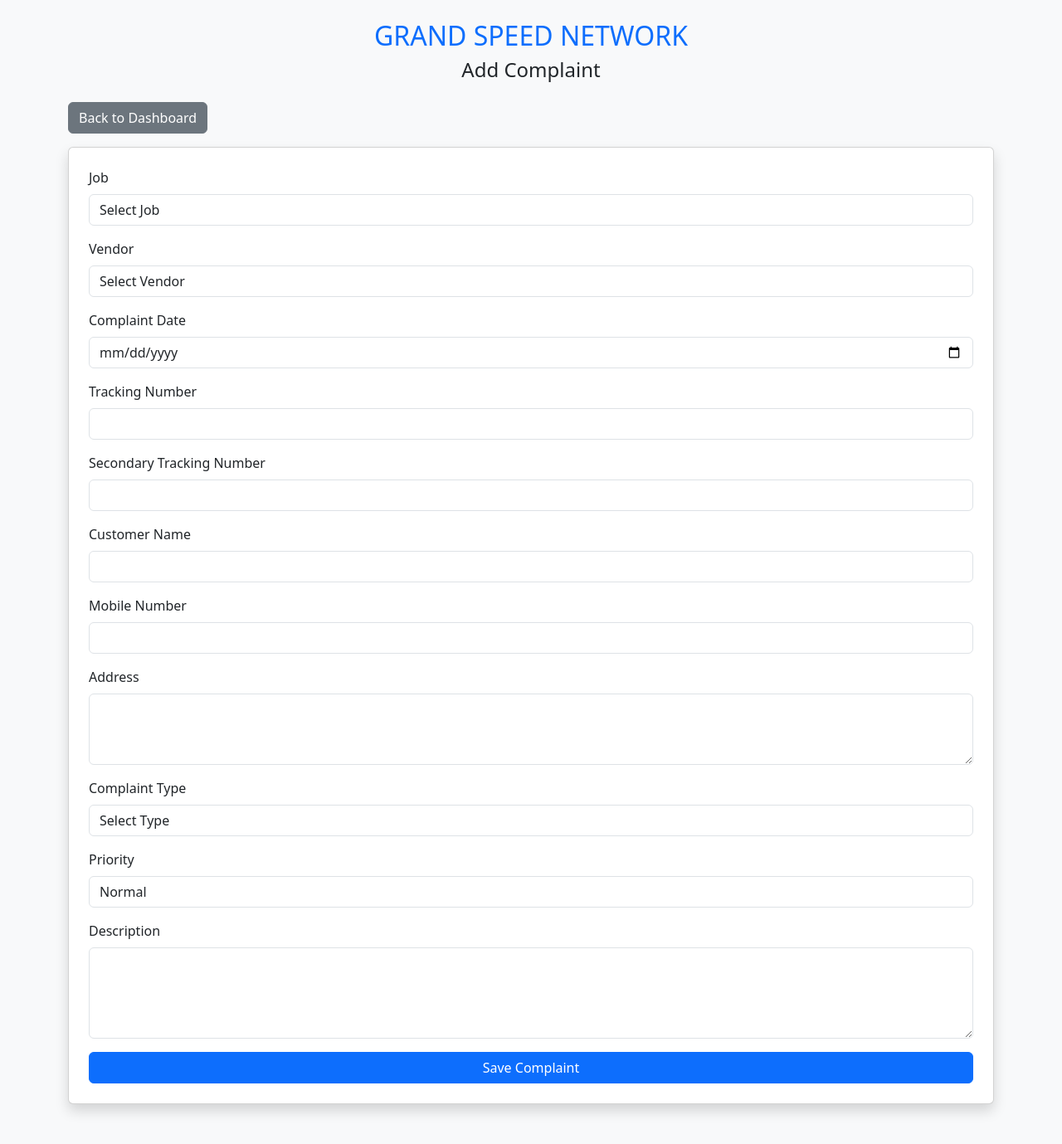
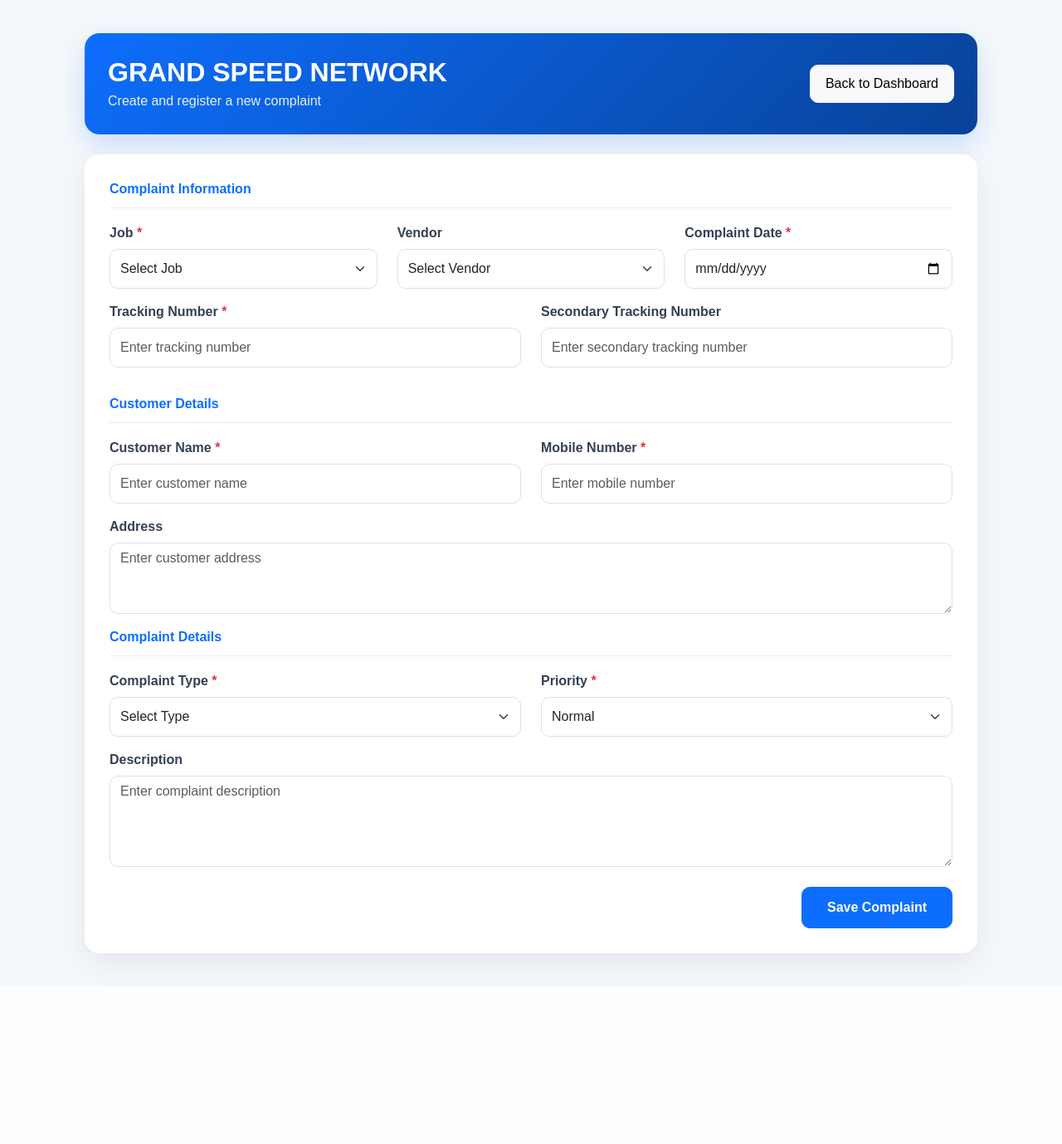
Before and after one commit to localgrowdigital-tech/gsn-complaints, a PHP site: page /add-complaint.php in a window 1280 px wide. Shown: the whole page at 83% size. After the commit the page ends 1169 px from the top, so only its background shows below. Run offline with PHP 8.4, Linux system fonts and the light colour scheme; the visitor is signed in with stand-in values (Sample User, id 1); data that the repository does not hold is empty.

Commit message:
Modernize add complaint form

```diff
--- a/add-complaint.php
+++ b/add-complaint.php
@@ -190,84 +190,304 @@ if (!isset($error)) {
 ?>
 
 <!DOCTYPE html>
-<html>
+<html lang="en">
 <head>
-    <title>Add Complaint</title>
-    <link href="https://cdn.jsdelivr.net/npm/bootstrap@5.3.3/dist/css/bootstrap.min.css" rel="stylesheet">
+    <meta charset="UTF-8">
+    <meta name="viewport" content="width=device-width, initial-scale=1.0">
+
+    <title>Add Complaint - GSN</title>
+
+    <link
+        href="https://cdn.jsdelivr.net/npm/bootstrap@5.3.3/dist/css/bootstrap.min.css"
+        rel="stylesheet"
+    >
+
+    <style>
+        body {
+            background: #f4f7fb;
+            font-family: Arial, sans-serif;
+        }
+
+        .page-wrapper {
+            max-width: 1100px;
+            margin: 40px auto;
+        }
+
+        .page-header {
+            background: linear-gradient(135deg, #0d6efd, #084298);
+            color: white;
+            border-radius: 18px;
+            padding: 28px;
+            box-shadow: 0 12px 30px rgba(13, 110, 253, 0.18);
+            margin-bottom: 24px;
+        }
+
+        .page-header h2 {
+            font-weight: 700;
+            margin-bottom: 4px;
+        }
+
+        .page-header p {
+            margin: 0;
+            opacity: 0.9;
+        }
+
+        .form-card {
+            background: white;
+            border: none;
+            border-radius: 18px;
+            padding: 30px;
+            box-shadow: 0 12px 35px rgba(0, 0, 0, 0.07);
+        }
+
+        .section-title {
+            font-size: 16px;
+            font-weight: 700;
+            color: #0d6efd;
+            margin-bottom: 18px;
+            padding-bottom: 10px;
+            border-bottom: 1px solid #e9ecef;
+        }
+
+        .form-label {
+            font-weight: 600;
+            color: #344054;
+            margin-bottom: 7px;
+        }
+
+        .form-control,
+        .form-select {
+            min-height: 48px;
+            border-radius: 10px;
+            border: 1px solid #dce2ea;
+        }
+
+        textarea.form-control {
+            min-height: auto;
+        }
+
+        .form-control:focus,
+        .form-select:focus {
+            border-color: #0d6efd;
+            box-shadow: 0 0 0 4px rgba(13, 110, 253, 0.10);
+        }
+
+        .btn-back {
+            border-radius: 10px;
+            padding: 10px 18px;
+        }
+
+        .btn-save {
+            min-height: 50px;
+            border-radius: 10px;
+            font-weight: 700;
+            padding-left: 30px;
+            padding-right: 30px;
+        }
+
+        .required {
+            color: #dc3545;
+        }
+
+        .alert {
+            border-radius: 12px;
+        }
+
+        @media (max-width: 768px) {
+            .page-wrapper {
+                margin: 20px auto;
+            }
+
+            .page-header,
+            .form-card {
+                border-radius: 14px;
+            }
+
+            .form-card {
+                padding: 20px;
+            }
+
+            .btn-save {
+                width: 100%;
+            }
+        }
+    </style>
 </head>
 
-<body class="bg-light">
+<body>
 
-<div class="container mt-4 mb-5">
+<div class="container page-wrapper">
 
-    <h2 class="text-center text-primary">GRAND SPEED NETWORK</h2>
-    <h4 class="text-center mb-4">Add Complaint</h4>
+    <div class="page-header d-flex flex-column flex-md-row justify-content-between align-items-md-center gap-3">
 
-    <a href="dashboard.php" class="btn btn-secondary mb-3">Back to Dashboard</a>
+        <div>
+            <h2>GRAND SPEED NETWORK</h2>
+            <p>Create and register a new complaint</p>
+        </div>
 
-    <?php
-    if (isset($success)) {
-        echo "<div class='alert alert-success'>$success</div>";
-    }
-    if (isset($error)) {
-        echo "<div class='alert alert-danger'>$error</div>";
-    }
-    ?>
+        <a href="dashboard.php" class="btn btn-light btn-back">
+            Back to Dashboard
+        </a>
 
-    <form method="POST" class="card p-4 shadow">
+    </div>
 
-        <label class="form-label">Job</label>
+    <?php if (isset($success)) { ?>
+        <div class="alert alert-success">
+            <?php echo htmlspecialchars($success); ?>
+        </div>
+    <?php } ?>
 
-        <select name="job_id" class="form-control mb-3" required>
+    <?php if (isset($error)) { ?>
+        <div class="alert alert-danger">
+            <?php echo htmlspecialchars($error); ?>
+        </div>
+    <?php } ?>
 
+    <form method="POST" class="form-card">
+
+        <div class="section-title">
+            Complaint Information
+        </div>
+
+        <div class="row">
+
+            <div class="col-md-4 mb-3">
+                <label class="form-label">
+                    Job <span class="required">*</span>
+                </label>
+
+                <select name="job_id" class="form-select" required>
                     <option value="">Select Job</option>
 
-        <?php while($job = mysqli_fetch_assoc($jobs)) { ?>
+                    <?php while ($job = mysqli_fetch_assoc($jobs)) { ?>
+                        <option value="<?php echo (int)$job['id']; ?>">
+                            <?php echo htmlspecialchars($job['job_name']); ?>
+                        </option>
+                    <?php } ?>
+                </select>
+            </div>
 
-        <option value="<?php echo $job['id']; ?>">
-        <?php echo $job['job_name']; ?>
-        </option>
+            <div class="col-md-4 mb-3">
+                <label class="form-label">
+                    Vendor
+                </label>
 
-        <?php } ?>
-
-        </select>
-
-        <label class="form-label">Vendor</label>
-
-<select name="vendor_id" class="form-control mb-3">
-
+                <select name="vendor_id" class="form-select">
                     <option value="">Select Vendor</option>
 
-    <?php while($vendor = mysqli_fetch_assoc($vendors)) { ?>
+                    <?php while ($vendor = mysqli_fetch_assoc($vendors)) { ?>
+                        <option value="<?php echo (int)$vendor['id']; ?>">
+                            <?php echo htmlspecialchars($vendor['vendor_name']); ?>
+                        </option>
+                    <?php } ?>
+                </select>
+            </div>
 
-        <option value="<?php echo $vendor['id']; ?>">
-            <?php echo $vendor['vendor_name']; ?>
-        </option>
+            <div class="col-md-4 mb-3">
+                <label class="form-label">
+                    Complaint Date <span class="required">*</span>
+                </label>
 
-    <?php } ?>
+                <input
+                    type="date"
+                    name="complaint_date"
+                    class="form-control"
+                    required
+                >
+            </div>
 
-</select>
+        </div>
 
-        <label class="form-label">Complaint Date</label>
-        <input type="date" name="complaint_date" required class="form-control mb-3">
+        <div class="row">
 
-        <label class="form-label">Tracking Number</label>
-        <input type="text" name="tracking_number" required class="form-control mb-3">
+            <div class="col-md-6 mb-3">
+                <label class="form-label">
+                    Tracking Number <span class="required">*</span>
+                </label>
 
-        <label class="form-label">Secondary Tracking Number</label>
-        <input type="text" name="secondary_tracking_number" class="form-control mb-3">
+                <input
+                    type="text"
+                    name="tracking_number"
+                    class="form-control"
+                    placeholder="Enter tracking number"
+                    required
+                >
+            </div>
 
-        <label class="form-label">Customer Name</label>
-        <input type="text" name="customer_name" required class="form-control mb-3">
+            <div class="col-md-6 mb-3">
+                <label class="form-label">
+                    Secondary Tracking Number
+                </label>
 
-        <label class="form-label">Mobile Number</label>
-        <input type="text" name="mobile" required class="form-control mb-3">
+                <input
+                    type="text"
+                    name="secondary_tracking_number"
+                    class="form-control"
+                    placeholder="Enter secondary tracking number"
+                >
+            </div>
 
+        </div>
+
+        <div class="section-title mt-3">
+            Customer Details
+        </div>
+
+        <div class="row">
+
+            <div class="col-md-6 mb-3">
+                <label class="form-label">
+                    Customer Name <span class="required">*</span>
+                </label>
+
+                <input
+                    type="text"
+                    name="customer_name"
+                    class="form-control"
+                    placeholder="Enter customer name"
+                    required
+                >
+            </div>
+
+            <div class="col-md-6 mb-3">
+                <label class="form-label">
+                    Mobile Number <span class="required">*</span>
+                </label>
+
+                <input
+                    type="text"
+                    name="mobile"
+                    class="form-control"
+                    placeholder="Enter mobile number"
+                    required
+                >
+            </div>
+
+        </div>
+
+        <div class="mb-3">
             <label class="form-label">Address</label>
-        <textarea name="address" rows="3" class="form-control mb-3"></textarea>
 
-        <label class="form-label">Complaint Type</label>
-        <select name="complaint_type" required class="form-control mb-3">
+            <textarea
+                name="address"
+                rows="3"
+                class="form-control"
+                placeholder="Enter customer address"
+            ></textarea>
+        </div>
+
+        <div class="section-title mt-3">
+            Complaint Details
+        </div>
+
+        <div class="row">
+
+            <div class="col-md-6 mb-3">
+                <label class="form-label">
+                    Complaint Type <span class="required">*</span>
+                </label>
+
+                <select name="complaint_type" class="form-select" required>
                     <option value="">Select Type</option>
                     <option value="Shipment Delay">Shipment Delay</option>
                     <option value="Lost Shipment">Lost Shipment</option>
@@ -276,21 +496,42 @@ if (!isset($error)) {
                     <option value="POD Required">POD Required</option>
                     <option value="Other">Other</option>
                 </select>
+            </div>
 
-       <label class="form-label">Priority</label>
+            <div class="col-md-6 mb-3">
+                <label class="form-label">
+                    Priority <span class="required">*</span>
+                </label>
 
-       <select name="priority" class="form-control mb-3" required>
+                <select name="priority" class="form-select" required>
                     <option value="Normal">Normal</option>
                     <option value="Urgent">Urgent</option>
                     <option value="Most Urgent">Most Urgent</option>
                 </select>
+            </div>
 
+        </div>
+
+        <div class="mb-4">
             <label class="form-label">Description</label>
-        <textarea name="description" rows="4" class="form-control mb-3"></textarea>
 
-        <button type="submit" name="save" class="btn btn-primary">
+            <textarea
+                name="description"
+                rows="4"
+                class="form-control"
+                placeholder="Enter complaint description"
+            ></textarea>
+        </div>
+
+        <div class="d-flex justify-content-end">
+            <button
+                type="submit"
+                name="save"
+                class="btn btn-primary btn-save"
+            >
                 Save Complaint
             </button>
+        </div>
 
     </form>
 
```
Lines whose indentation alone changed are shown as unchanged.
